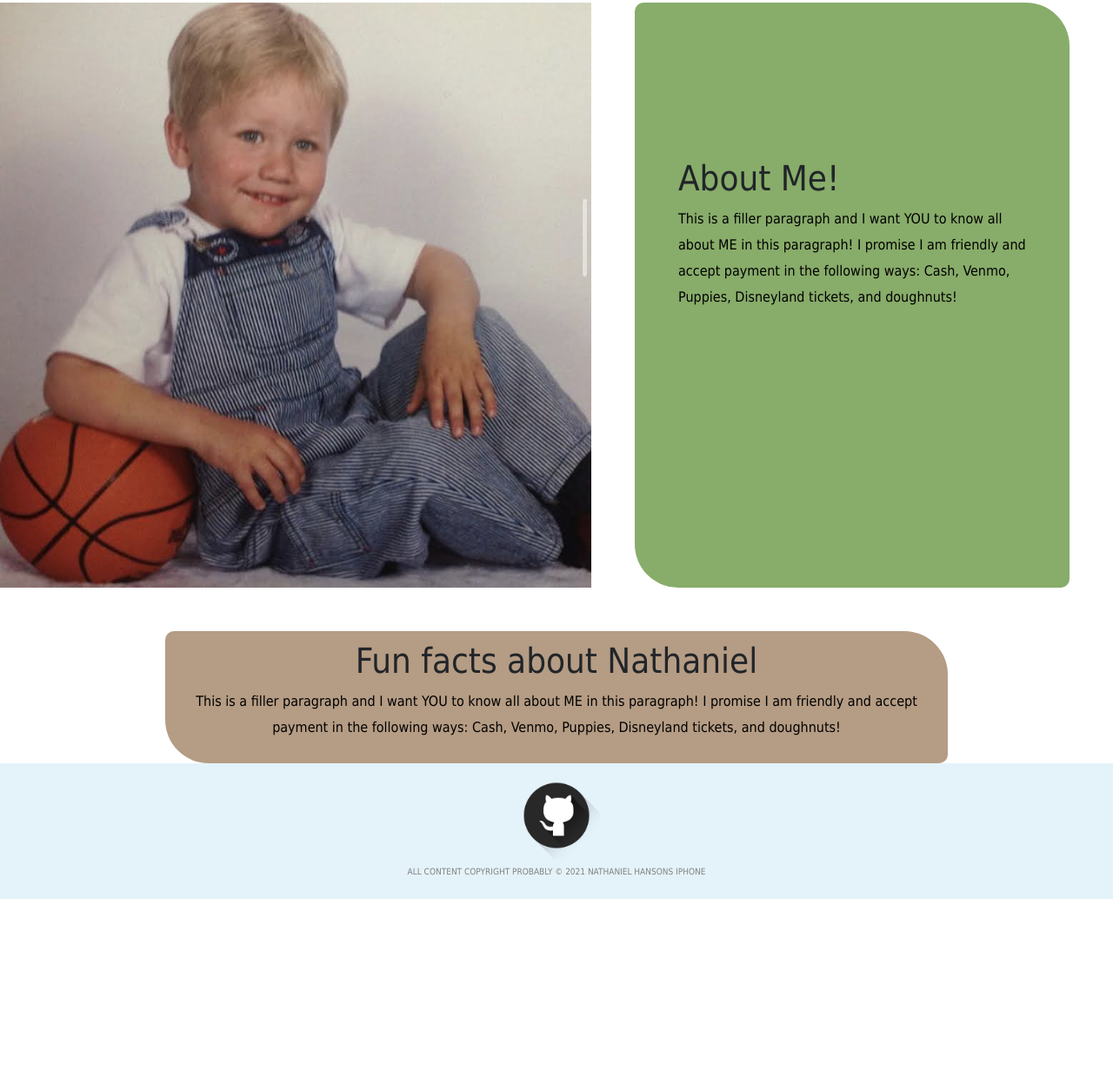
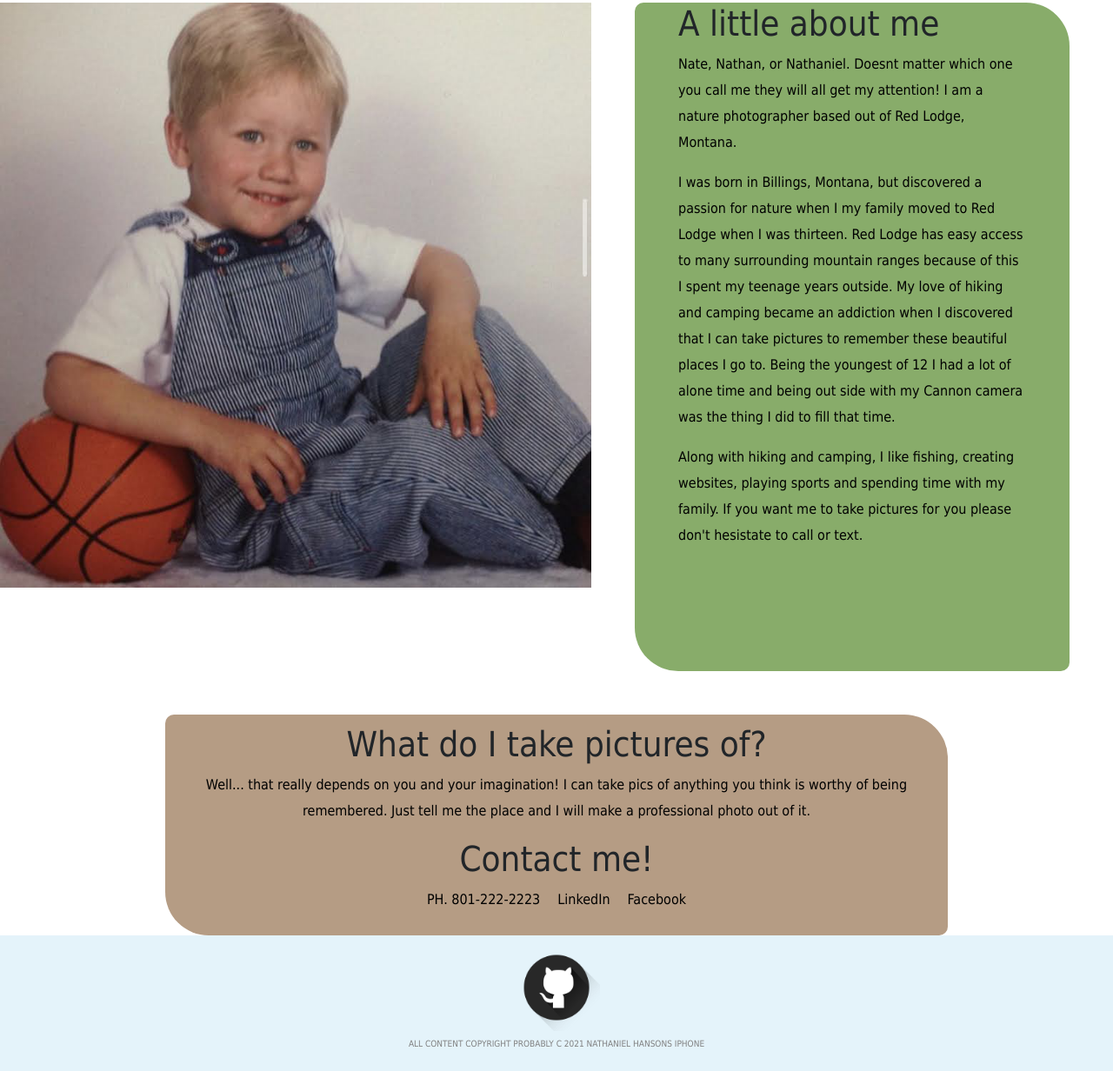
Before and after one commit to hansonnate/lab1, a plain HTML site: page pages/about.html in a window 1280 px wide. Shown: the part 148-1380 px from the top of the page at 87% size. Before the commit the page ends 1182 px from the top, so only its background shows below. Drawn offline with nearby package versions, Linux system fonts and the light colour scheme.

Commit message:
All but reviews

```diff
--- a/css/styles.css
+++ b/css/styles.css
@@ -22,8 +22,6 @@ p {
 .welcome p {
   text-align: left;
 }
-
-
 
 .homecontent {
 
@@ -140,7 +138,7 @@ p {
 .aboutcontent p {
   color: black;
 }
-.funfacts {
+.contactme {
   text-align: center;
   background-color: #B59C84;
   border-radius: 10px;
@@ -150,12 +148,20 @@ p {
   max-width: 900px;
   height: auto;
 }
-.funfacts p {
+.contactme p {
   color: black;
 }
-.funfactcontainer {
+.contactcontainer {
   display: flex;
   justify-content: center;
+}
+.contacts {
+  display: flex;
+  flex-direction: row;
+  justify-content: center;
+}
+.contactitem {
+  padding: 0px 10px;
 }
 /* Desktop Styles */
 @media only screen and (min-width: 801px) {
--- a/pages/about.html
+++ b/pages/about.html
@@ -11,7 +11,7 @@
 <body>
 
 
-  <nav class="navbar navbar-expand-lg navbar-light" style="background-image: url(/images/screenshots/DeerScenery.png); font-family: Tahoma;">
+  <nav class="navbar navbar-expand-lg navbar-light" style="background-color: #E4F3FA; font-family: Brush Script MT; font-size: 30px">
     <div class="collapse navbar-collapse" id="navbarSupportedContent">
       <ul class="navbar-nav navbar-center">
         <li class="nav-item">
@@ -37,20 +37,35 @@
   <div class= "aboutcontainer">
     <div class="myimage"> <img src="/images/screenshots/BabyMe.png" ></div>
     <div class="aboutcontent">
-      <h1>About Me!</h1>
-      <p>This is a filler paragraph and I want YOU to know all about ME in this paragraph!
-        I promise I am friendly and accept payment in the following ways: Cash, Venmo, Puppies,
-        Disneyland tickets, and doughnuts!
+      <h1>A little about me</h1>
+      <p>Nate, Nathan, or Nathaniel. Doesnt matter which one you call me they will all get my attention! I am a nature photographer based out of
+        Red Lodge, Montana.
+      </p>
+
+      <p>I was born in Billings, Montana, but discovered a passion for nature when I my family moved to Red Lodge when I was thirteen.
+        Red Lodge has easy access to many surrounding mountain ranges because of this I spent my teenage years outside.
+        My love of hiking and camping became an addiction when I discovered that I can take pictures to remember these beautiful places I go to.
+        Being the youngest of 12 I had a lot of alone time and being out side with my Cannon camera was the thing I did to fill that time.
+      </p>
+
+      <p>Along with hiking and camping, I like fishing, creating websites, playing sports and spending time with my family.
+        If you want me to take pictures for you please don't hesistate to call or text.
       </p>
     </div>
   </div>
-  <div class= "funfactcontainer">
-    <div class= "funfacts">
-      <h1>Fun facts about Nathaniel</h1>
-      <p>This is a filler paragraph and I want YOU to know all about ME in this paragraph!
-        I promise I am friendly and accept payment in the following ways: Cash, Venmo, Puppies,
-        Disneyland tickets, and doughnuts!
-      </p>
+
+  <div class= "contactcontainer">
+    <div class= "contactme">
+      <h1>What do I take pictures of?</h1>
+      <p>Well... that really depends on you and your imagination! I can take pics of
+      anything you think is worthy of being remembered. Just tell me the place and
+      I will make a professional photo out of it.</p>
+      <h1>Contact me!</h1>
+      <div class= "contacts">
+        <div class= "contactitem"><p>PH. 801-222-2223</p></div>
+        <div class= "contactitem"><a href="#"><p>LinkedIn</p></a></div>
+        <div class= "contactitem"><a href="#"><p>Facebook</p></a></div>
+      </div>
     </div>
   </div>
   <div class="footercontainer">
@@ -58,7 +73,7 @@
       <a href="https://github.com/BYUCS260/lab-1-photography-website-hansonnate">
         <img src="/images/screenshots/github.png" height= "100px">
       </a>
-      <p style="font-size: 10px">ALL CONTENT COPYRIGHT PROBABLY © 2021 NATHANIEL HANSONS IPHONE </p>
+      <p style="font-size: 10px">ALL CONTENT COPYRIGHT PROBABLY C 2021 NATHANIEL HANSONS IPHONE </p>
     </div>
   </div>
   <script src="https://code.jquery.com/jquery-3.3.1.slim.min.js" integrity="sha384-q8i/X+965DzO0rT7abK41JStQIAqVgRVzpbzo5smXKp4YfRvH+8abtTE1Pi6jizo" crossorigin="anonymous"></script>
```
Also changed, not shown: index.html (+11 -11 lines), pages/portfolio.html (+2 -2 lines), pages/reviews.html (+5 -7 lines).
